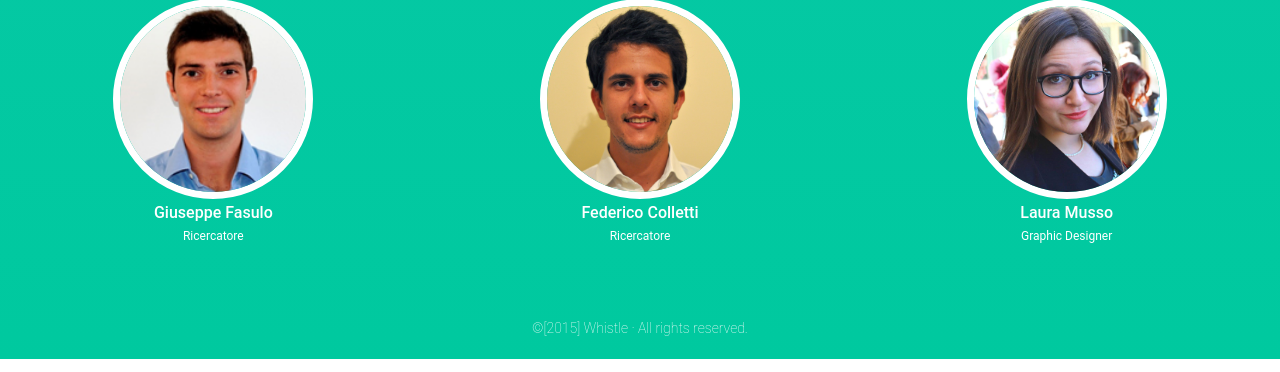
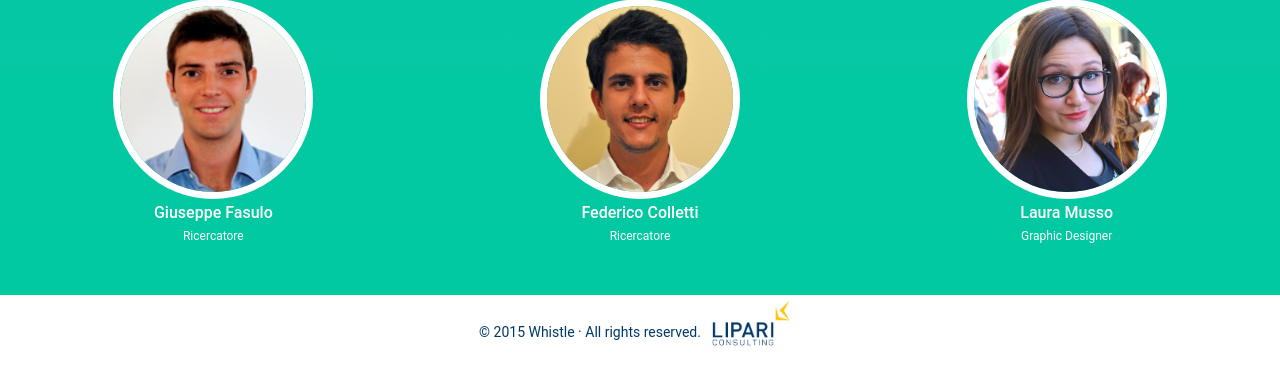
Before and after one commit to lamuss/whistle, a CodeIgniter app: page /php-workspace/ in a window 1280 px wide. Shown: the part 3542-3914 px from the top of the page. Run offline with CodeIgniter, Linux system fonts and the light colour scheme.

Commit message:
modifiche footer
inserimento logo lipari
cambiamenti stile

```diff
--- a/application/views/landing.php
+++ b/application/views/landing.php
@@ -246,7 +246,7 @@ Whistle.</p>
 </section>
 
 <footer>
-	<p>©[2015] Whistle · All rights reserved.</p>
+	<p>© 2015 Whistle · All rights reserved.<img src="http://localhost/php-workspace/whistle/assets/img/logo_lc.png" style="width: 100px; margin-top: -21px;"></p>
 </footer>
 
 <!-- jQuery -->
--- a/assets/css/creative.css
+++ b/assets/css/creative.css
@@ -520,9 +520,12 @@ body {
 footer p {
     text-align: center;
     margin-top: 23px;
-    color: #ffffff;
-    font-weight: 100;
+    color: #003867;
+    font-weight: 400;
     font-size: 14px;
+    margin: 0;
+    padding: 15px;
+    background-color: #fff;
 }
 
 .team-member {
```
Also changed, not shown: assets/img/logo_lc.png (added).
